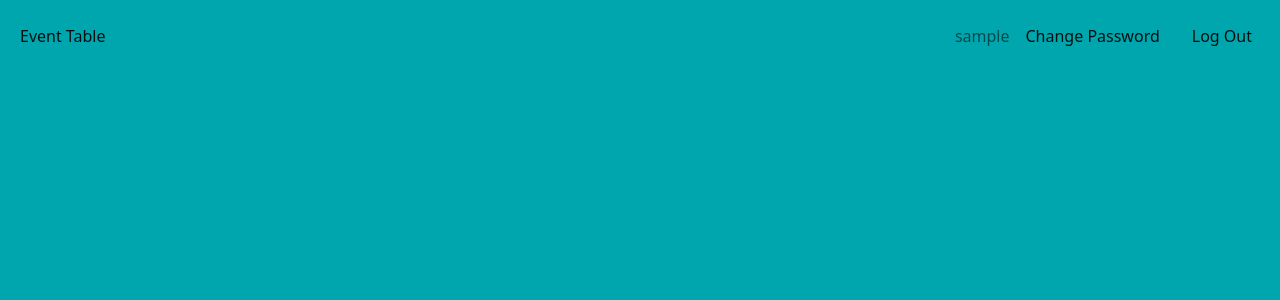
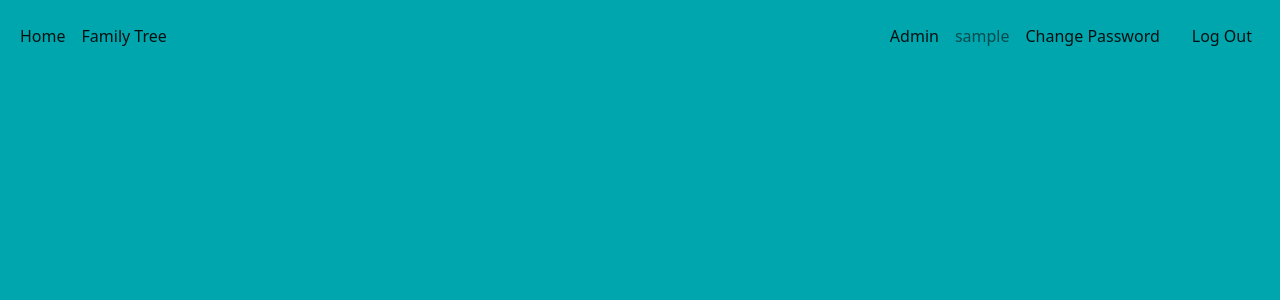
Before and after one commit to NickSwainston/family_archive, a Django app: page /family_tree/ in a window 1280 px wide. Shown: the top 300 px of the page. Run offline with Django 3.2, Linux system fonts and the light colour scheme; the visitor is signed in with stand-in values (Sample User, id 1); some libraries are stand-ins or nearby versions.

Commit message:
Updated navbar

```diff
--- a/family_archive/templates/archive_app/navbar.html
+++ b/family_archive/templates/archive_app/navbar.html
@@ -22,11 +22,19 @@
       <div class="collapse navbar-collapse" id="navbarSupportedContent">
         <ul class="navbar-nav me-auto mb-2 mb-lg-0">
           <li class="nav-item">
-            <a class="nav-link active" aria-current="page" href="/frbevent_table">Event Table</a>
+            <a class="nav-link active" aria-current="page" href="/">Home</a>
+          </li>
+          <li class="nav-item">
+            <a class="nav-link active" aria-current="page" href="/family_tree">Family Tree</a>
           </li>
 
         </ul>
           {% if user.is_authenticated %}
+            {% if user.is_superuser %}
+              <span class="navbar-text active">
+                <a class="nav-link active" aria-current="page" href="/admin">Admin</a>
+              </span>
+            {% endif %}
             <span class="navbar-text active">
               {{ user.username }}
             </span>
```
